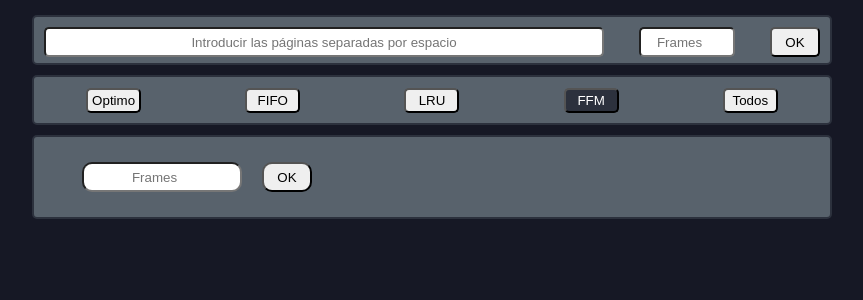
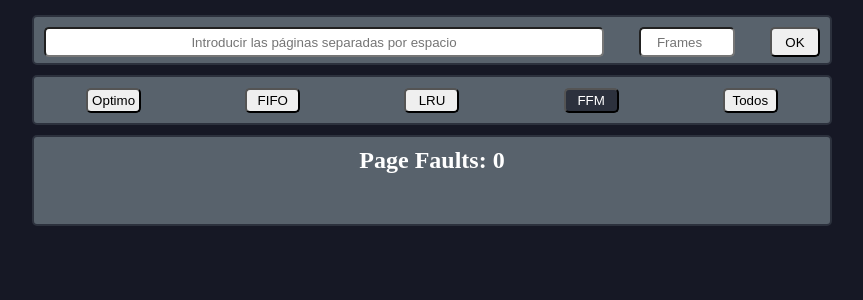
Before and after one commit to Di3go0-0/MemoryManagementAlgorithms, a React (Vite) app in the folder client/: page / in a window 1280 px wide. Both pictures are taken after a click on the button "FFM". Shown: the top 300 px of the page, without its empty margins (208-1071 px from the left). Built offline with nearby package versions, Linux system fonts and the light colour scheme.

Commit message:
Modified FFM

```diff
--- a/client/src/Components/FfmComponent.jsx
+++ b/client/src/Components/FfmComponent.jsx
@@ -1,36 +1,30 @@
-import React, { useState } from "react";
+import React, { useState, useEffect } from "react";
 import { useGlobalContext } from "../Context/Context";
-import FFM from "../Algorithms/FFM.js";
+import FFM from "../Algorithms/FFM2.js";
 import "./css/style.css";
 
 function FfmComponent() {
-  const [inputValue, setInputValue] = useState("");
-  const [showResult, setShowResult] = useState(false);
+  const { pagesList, showFrame } = useGlobalContext();
   const [framesState, setFramesState] = useState([]);
   const [pageFaults, setPageFaults] = useState(0);
   const [bitsReferenciaState, setBitsReferenciaState] = useState([]);
 
-  const { pagesList } = useGlobalContext();
+  useEffect(() => {
+    console.log("FfmComponent useEffect called");
+    console.log("pagesList:", pagesList);
+    console.log("frames:", showFrame);
 
-  const handleInputChange = (event) => {
-    setInputValue(event.target.value);
-  };
-
-  const handleButtonClick = () => {
-    const frames = Number(inputValue); // Convertir el valor del input a número
-    if (frames <= 0 || isNaN(frames)) {
-      alert("Por favor, introduce un número válido de frames");
-      return;
+    if (pagesList.length > 0 && showFrame > 0) {
+      const resultado = FFM(pagesList, showFrame);
+      console.log("FFM resultado:", resultado);
+      setFramesState(resultado.framesState || []);
+      setPageFaults(resultado.pageFaults || 0);
+      setBitsReferenciaState(resultado.bitsReferenciaState || []);
     }
-    const resultado = FFM(pagesList, frames);
-    setFramesState(resultado.framesState || []);
-    setBitsReferenciaState(resultado.bitsReferenciaState || []);
-    setPageFaults(resultado.pageFaults || 0);
-    setShowResult(true); // Mostrar el div result
-  };
+  }, [pagesList, showFrame]);
 
   const renderTable = () => {
-    const numRows = Number(inputValue) + 1; // Número de filas (frames + 1 para el título)
+    const numRows = showFrame + 1; // Número de filas (showFrame + 1 para el título)
     const numCols = pagesList.length; // Número de columnas
 
     // Detectar si la página en una celda fue reemplazada
@@ -83,7 +77,7 @@ function FfmComponent() {
                     key={colIndex}
                     style={{
                       backgroundColor: hasPageFault ? "#2c313d" : "transparent",
-                      color: hasReferenceBit ? "black" : "white", // Cambiar color de fondo si tiene bit de referencia
+                      color: hasReferenceBit ? "#00ff15" : "white", // Cambiar color de fondo si tiene bit de referencia
                       fontWeight: hasReferenceBit ? "bold" : "normal", // Cambiar el peso de la fuente si tiene bit de referencia
                     }}
                   >
@@ -102,26 +96,10 @@ function FfmComponent() {
 
   return (
     <div className="main">
-      <div className="input-Frame">
-        <label>
-          <input
-            type="number" // Asegurarse de que el input solo acepte números
-            placeholder="Frames"
-            value={inputValue}
-            onChange={handleInputChange}
-          />
-        </label>
-        <div className="button-Frame">
-          <button onClick={handleButtonClick}>OK</button>
-        </div>
+      <div className="result">
+        <h2>Page Faults: {pageFaults}</h2>
+        {renderTable()}
       </div>
-
-      {showResult && (
-        <div className="result">
-          <h2>Page Faults: {pageFaults}</h2>
-          {renderTable()}
-        </div>
-      )}
     </div>
   );
 }
```
